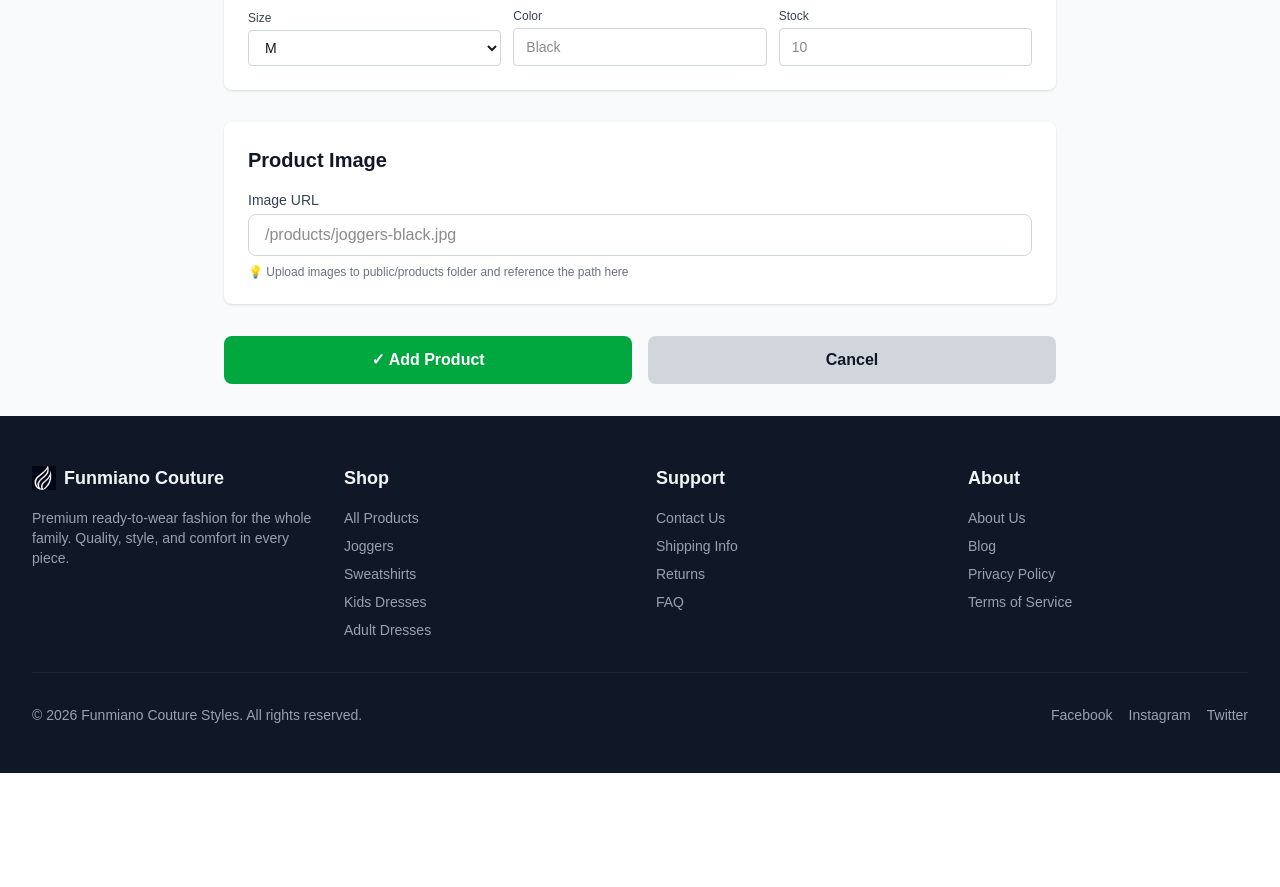
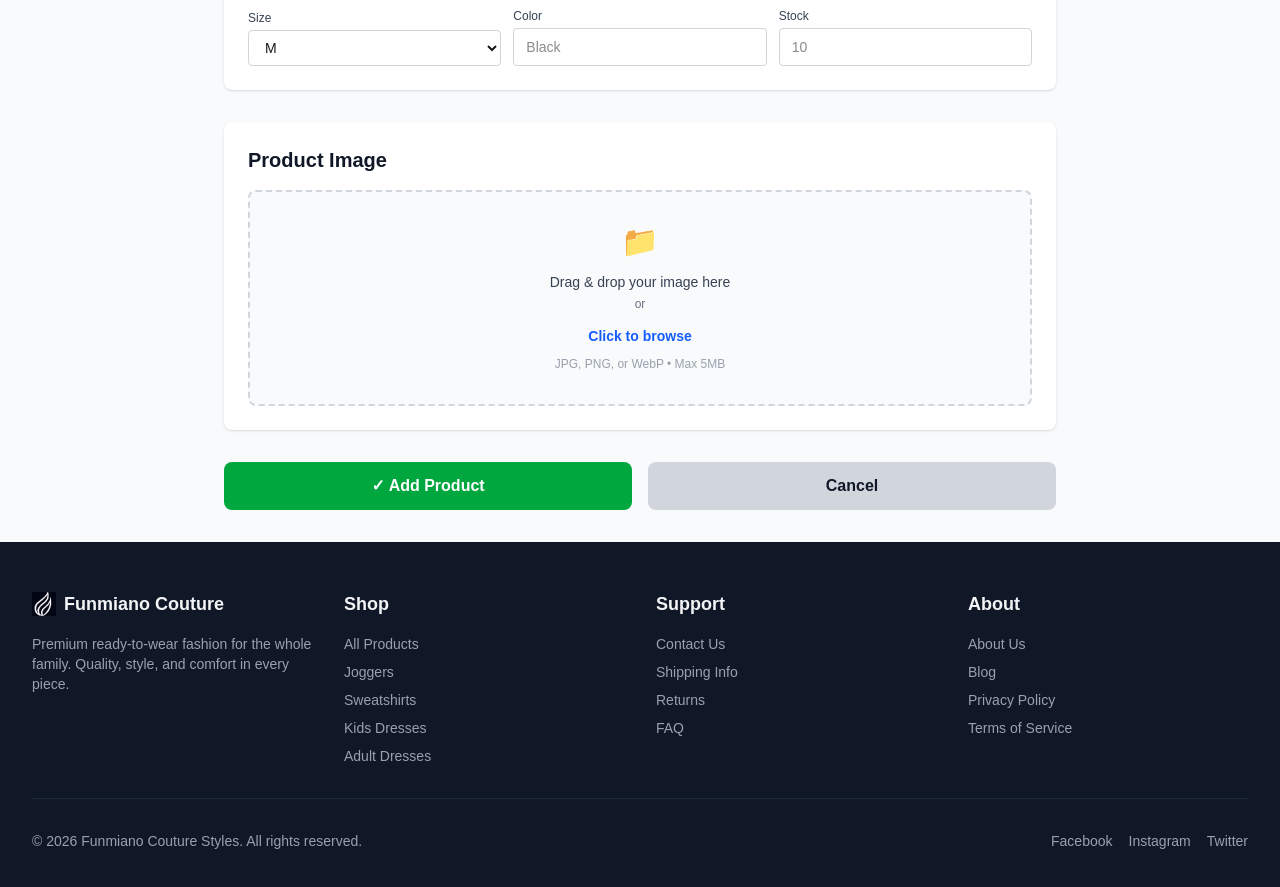
Before and after one commit to Aamioluwa13/funmiano-couture-app, a Next.js app: page /admin/add-product in a window 1280 px wide. Shown: the part 840-1727 px from the top of the page. Before the commit the page ends 1613 px from the top, so only its background shows below. Built offline with nearby package versions, Linux system fonts and the light colour scheme.

Commit message:
Add image upload feature with drag-drop UI and preview

```diff
--- a/src/app/admin/add-product/page.tsx
+++ b/src/app/admin/add-product/page.tsx
@@ -24,7 +24,10 @@ export default function AddProduct() {
   ]);
 
   const [isLoading, setIsLoading] = useState(false);
+  const [isUploading, setIsUploading] = useState(false);
   const [error, setError] = useState('');
+  const [imagePreview, setImagePreview] = useState<string | null>(null);
+  const [isDragging, setIsDragging] = useState(false);
   const router = useRouter();
 
   const handleInputChange = (e: React.ChangeEvent<HTMLInputElement | HTMLTextAreaElement | HTMLSelectElement>) => {
@@ -40,9 +43,75 @@ export default function AddProduct() {
     newVariants[index] = { ...newVariants[index], [field]: value };
     setVariants(newVariants);
   };
-
   const addVariant = () => {
     setVariants([...variants, { size: 'M', color: '', stock: '' }]);
+  };
+
+  const handleImageUpload = async (file: File) => {
+    if (!file) return;
+
+    setIsUploading(true);
+    setError('');
+
+    try {
+      // Create preview
+      const reader = new FileReader();
+      reader.onload = (e) => {
+        if (e.target?.result) {
+          setImagePreview(e.target.result as string);
+        }
+      };
+      reader.readAsDataURL(file);
+
+      // Upload file
+      const uploadFormData = new FormData();
+      uploadFormData.append('file', file);
+
+      const response = await fetch('/api/upload', {
+        method: 'POST',
+        body: uploadFormData,
+      });
+
+      if (!response.ok) {
+        const data = await response.json();
+        throw new Error(data.error || 'Upload failed');
+      }
+
+      const data = await response.json();
+      setFormData((prev) => ({
+        ...prev,
+        image: data.path,
+      }));
+    } catch {
+      setError('Failed to upload image. Please try again.');
+    } finally {
+      setIsUploading(false);
+    }
+  };
+
+  const handleFileChange = (e: React.ChangeEvent<HTMLInputElement>) => {
+    const file = e.target.files?.[0];
+    if (file) {
+      handleImageUpload(file);
+    }
+  };
+
+  const handleDragOver = (e: React.DragEvent<HTMLDivElement>) => {
+    e.preventDefault();
+    setIsDragging(true);
+  };
+
+  const handleDragLeave = () => {
+    setIsDragging(false);
+  };
+
+  const handleDrop = (e: React.DragEvent<HTMLDivElement>) => {
+    e.preventDefault();
+    setIsDragging(false);
+    const file = e.dataTransfer.files?.[0];
+    if (file) {
+      handleImageUpload(file);
+    }
   };
 
   const removeVariant = (index: number) => {
@@ -276,18 +345,83 @@ export default function AddProduct() {
           {/* Image */}
           <div className="bg-white rounded-lg shadow p-6 space-y-4">
             <h2 className="text-xl font-bold text-gray-900 mb-4">Product Image</h2>
-            <div>
-              <label className="block text-sm font-medium text-gray-700 mb-1">Image URL</label>
-              <input
-                type="text"
-                name="image"
-                value={formData.image}
-                onChange={handleInputChange}
-                placeholder="/products/joggers-black.jpg"
-                className="w-full px-4 py-2 border border-gray-300 rounded-lg focus:ring-2 focus:ring-blue-500 outline-none"
-              />
-              <p className="text-xs text-gray-500 mt-2">💡 Upload images to public/products folder and reference the path here</p>
+
+            {/* Drag and Drop Area */}
+            <div
+              onDragOver={handleDragOver}
+              onDragLeave={handleDragLeave}
+              onDrop={handleDrop}
+              className={`border-2 border-dashed rounded-lg p-8 text-center transition ${
+                isDragging
+                  ? 'border-blue-500 bg-blue-50'
+                  : formData.image
+                  ? 'border-green-300 bg-green-50'
+                  : 'border-gray-300 bg-gray-50'
+              }`}
+            >
+              <div className="space-y-3">
+                <div className="text-3xl">
+                  {formData.image ? '✅' : '📁'}
+                </div>
+                <div>
+                  <p className="text-sm font-medium text-gray-700">
+                    {isUploading ? '⏳ Uploading...' : formData.image ? '✓ Image uploaded!' : 'Drag & drop your image here'}
+                  </p>
+                  <p className="text-xs text-gray-500 mt-1">or</p>
+                </div>
+                <label>
+                  <input
+                    type="file"
+                    accept="image/jpeg,image/png,image/webp"
+                    onChange={handleFileChange}
+                    disabled={isUploading}
+                    className="hidden"
+                  />
+                  <button
+                    type="button"
+                    disabled={isUploading}
+                    onClick={(e) => {
+                      e.preventDefault();
+                      (e.currentTarget.parentElement?.querySelector('input') as HTMLInputElement)?.click();
+                    }}
+                    className="text-blue-600 hover:text-blue-900 font-semibold disabled:text-gray-400 text-sm"
+                  >
+                    Click to browse
+                  </button>
+                </label>
+                <p className="text-xs text-gray-400 mt-2">JPG, PNG, or WebP • Max 5MB</p>
+              </div>
             </div>
+
+            {/* Image Preview */}
+            {(imagePreview || formData.image) && (
+              <div className="space-y-2">
+                <label className="block text-sm font-medium text-gray-700">Preview</label>
+                <div className="relative w-full h-48 bg-gray-100 rounded-lg overflow-hidden flex items-center justify-center">
+                  <div
+                    style={{
+                      backgroundImage: `url('${imagePreview || formData.image}')`,
+                      backgroundSize: 'contain',
+                      backgroundRepeat: 'no-repeat',
+                      backgroundPosition: 'center',
+                      width: '100%',
+                      height: '100%',
+                    }}
+                    className="flex items-center justify-center"
+                  />
+                </div>
+                <button
+                  type="button"
+                  onClick={() => {
+                    setFormData({ ...formData, image: '' });
+                    setImagePreview(null);
+                  }}
+                  className="text-red-600 hover:text-red-900 text-sm font-medium"
+                >
+                  ✕ Remove image
+                </button>
+              </div>
+            )}
           </div>
 
           {/* Submit */}
--- /dev/null
+++ b/src/app/api/upload/route.ts
@@ -0,0 +1,71 @@
+import { NextRequest, NextResponse } from 'next/server';
+import { writeFile, mkdir } from 'fs/promises';
+import path from 'path';
+import { existsSync } from 'fs';
+
+export async function POST(request: NextRequest) {
+  try {
+    const formData = await request.formData();
+    const file = formData.get('file') as File;
+
+    if (!file) {
+      return NextResponse.json(
+        { error: 'No file provided' },
+        { status: 400 }
+      );
+    }
+
+    // Validate file type
+    const validTypes = ['image/jpeg', 'image/png', 'image/webp'];
+    if (!validTypes.includes(file.type)) {
+      return NextResponse.json(
+        { error: 'Invalid file type. Only JPG, PNG, and WebP are allowed.' },
+        { status: 400 }
+      );
+    }
+
+    // Validate file size (max 5MB)
+    if (file.size > 5 * 1024 * 1024) {
+      return NextResponse.json(
+        { error: 'File too large. Maximum size is 5MB.' },
+        { status: 400 }
+      );
+    }
+
+    // Generate unique filename
+    const timestamp = Date.now();
+    const randomString = Math.random().toString(36).substring(7);
+    const ext = file.name.split('.').pop();
+    const filename = `product-${timestamp}-${randomString}.${ext}`;
+
+    // Ensure directory exists
+    const uploadsDir = path.join(process.cwd(), 'public', 'products');
+    if (!existsSync(uploadsDir)) {
+      await mkdir(uploadsDir, { recursive: true });
+    }
+
+    // Write file
+    const buffer = await file.arrayBuffer();
+    const filePath = path.join(uploadsDir, filename);
+    await writeFile(filePath, Buffer.from(buffer));
+
+    // Return the public path
+    const publicPath = `/products/${filename}`;
+
+    return NextResponse.json(
+      {
+        success: true,
+        path: publicPath,
+        filename: filename,
+        message: 'Image uploaded successfully'
+      },
+      { status: 200 }
+    );
+  } catch {
+    console.error('Upload error');
+    return NextResponse.json(
+      { error: 'Failed to upload image' },
+      { status: 500 }
+    );
+  }
+}
```
